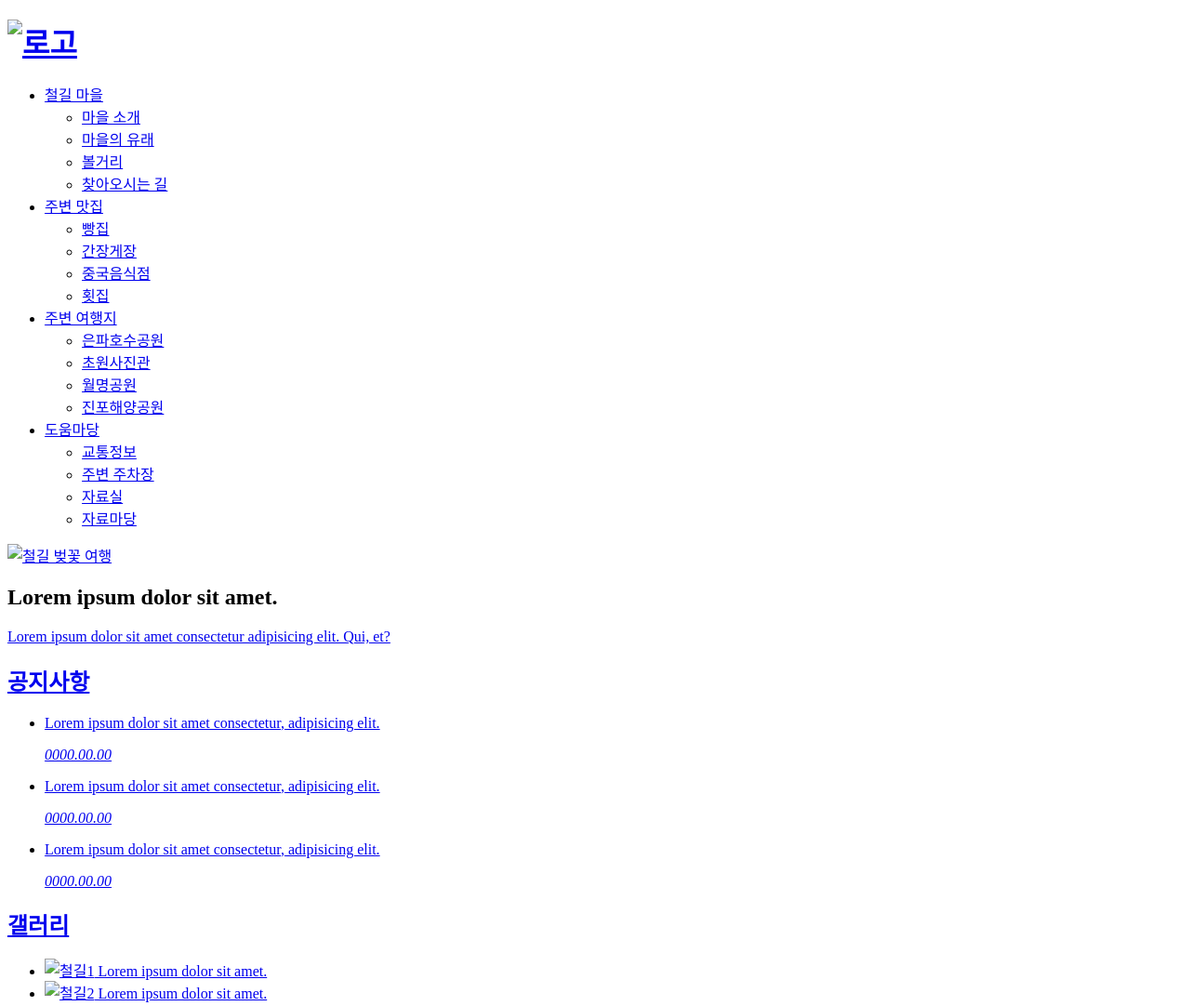
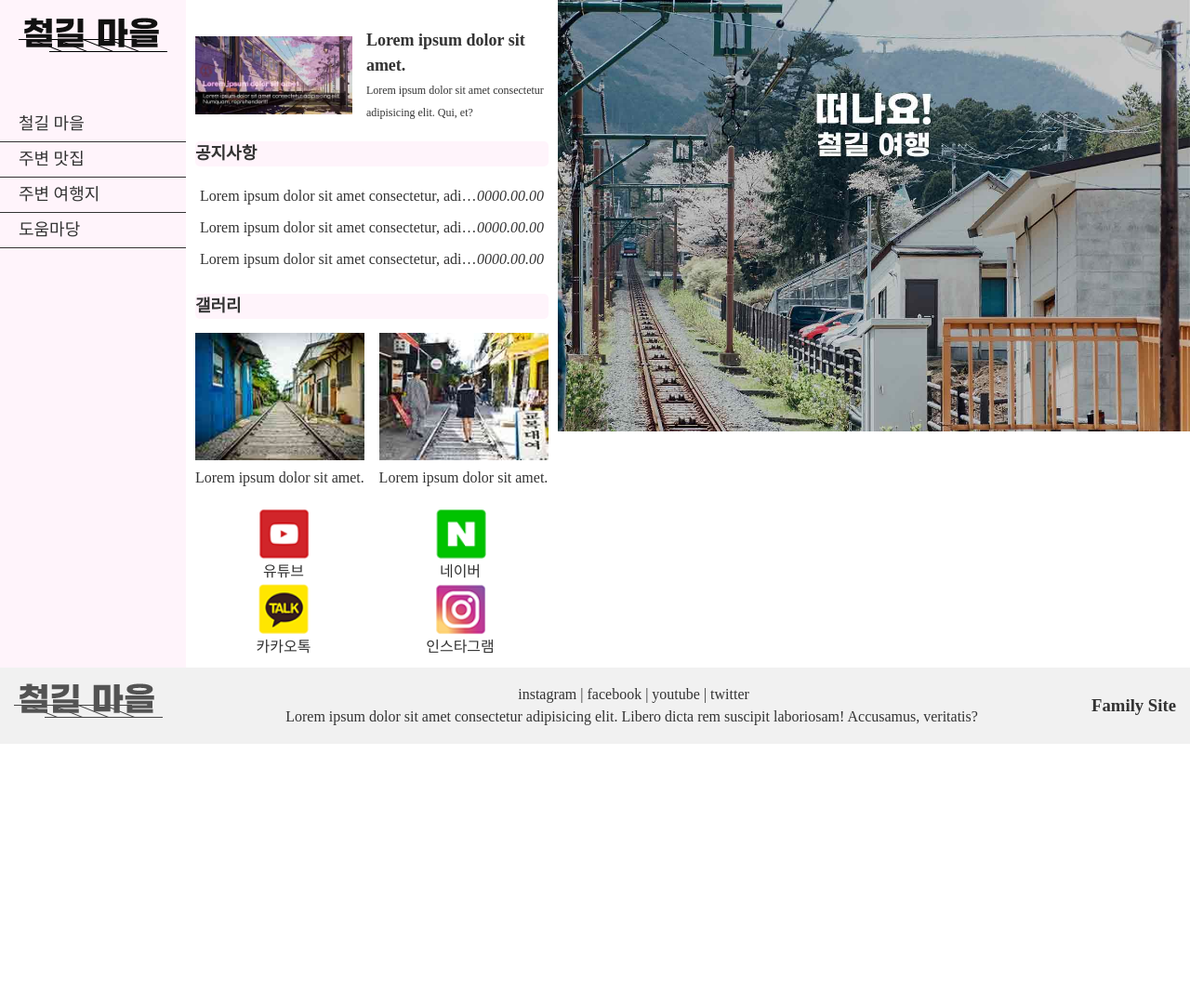
Before and after one commit to jvv00/wdf2310_exam, a plain HTML site: page index.html in a window 1280 px wide. Shown: the top 1082 px of the page at 93% size. After the commit the page ends 800 px from the top, so only its background shows below. Drawn offline with Linux system fonts and the light colour scheme; the site is published under a folder, as on GitHub Pages, so addresses that start at the root find nothing.

Commit message:
src 경로 수정

```diff
--- a/index.html
+++ b/index.html
@@ -4,16 +4,16 @@
     <meta charset="UTF-8">
     <meta name="viewport" content="width=device-width, initial-scale=1.0">
     <title>철길 마을</title>
-    <link rel="stylesheet" href="/css/comm.css">
-    <script src="/script/jquery-3.5.1.min.js"></script>
-    <script defer src="/script/comm.js"></script>
+    <link rel="stylesheet" href="./css/comm.css">
+    <script src="./script/jquery-3.5.1.min.js"></script>
+    <script defer src="./script/comm.js"></script>
 </head>
 <body>
     <div class="wrap">
         <div class="inner">
         <header id="header">
              <h1><a href="#">
-                <img src="/images/logo.png" alt="로고">
+                <img src="./images/logo.png" alt="로고">
             </a></h1>
             <nav id="gnb">
                 <ul class="depth1">
@@ -60,7 +60,7 @@
             <div class="contents">
                 <div class="banner">
                     <div class="banner_img">
-                    <a href="#"><img src="/images/banner.jpg" alt="철길 벚꽃 여행"></a>
+                    <a href="#"><img src="./images/banner.jpg" alt="철길 벚꽃 여행"></a>
                     </div>
                     <div class="banner_link">
                         <h2>Lorem ipsum dolor sit amet.</h2>
@@ -78,26 +78,26 @@
                 <div class="gallery">
                     <h2><a href="#">갤러리</a></h2>
                     <ul>
-                        <li><a href="#"><img src="/images/gallery1.jpg" alt="철길1"> Lorem ipsum dolor sit amet.</a></li>
-                        <li><a href="#"><img src="/images/gallery2.jpg" alt="철길2"> Lorem ipsum dolor sit amet.</a></li>
+                        <li><a href="#"><img src="./images/gallery1.jpg" alt="철길1"> Lorem ipsum dolor sit amet.</a></li>
+                        <li><a href="#"><img src="./images/gallery2.jpg" alt="철길2"> Lorem ipsum dolor sit amet.</a></li>
                     </ul>
                 </div>
                 <div class="goto">
                     <ul>
-                        <li><a href="#"><img src="/images/goto1.png" alt="유튜브 바로가기"><p>유튜브</p></a></li>
-                        <li><a href="#"><img src="/images/goto2.png" alt="네이버 바로가기"><p>네이버</p></a></li>
+                        <li><a href="#"><img src="./images/goto1.png" alt="유튜브 바로가기"><p>유튜브</p></a></li>
+                        <li><a href="#"><img src="./images/goto2.png" alt="네이버 바로가기"><p>네이버</p></a></li>
                     </ul>
                     <ul>
-                        <li><a href="#"><img src="/images/goto3.png" alt="카카오톡 바로가기"><p>카카오톡</p></a></li>
-                        <li><a href="#"><img src="/images/goto4.png" alt="인스타그램 바로가기"><p>인스타그램</p></a></li>
+                        <li><a href="#"><img src="./images/goto3.png" alt="카카오톡 바로가기"><p>카카오톡</p></a></li>
+                        <li><a href="#"><img src="./images/goto4.png" alt="인스타그램 바로가기"><p>인스타그램</p></a></li>
                     </ul>
                 </div>
             </div>
             <div class="slide">
                 <ul>
-                    <li><a href="#"><img src="/images/slide1.jpg" alt="떠나요 철길여행"></a></li>
-                    <li><a href="#"><img src="/images/slide2.jpg" alt="떠나요 철길여행"></a></li>
-                    <li><a href="#"><img src="/images/slide3.jpg" alt="떠나요 철길여행"></a></li>
+                    <li><a href="#"><img src="./images/slide1.jpg" alt="떠나요 철길여행"></a></li>
+                    <li><a href="#"><img src="./images/slide2.jpg" alt="떠나요 철길여행"></a></li>
+                    <li><a href="#"><img src="./images/slide3.jpg" alt="떠나요 철길여행"></a></li>
                 </ul>
             </div>
 
@@ -106,7 +106,7 @@
         <footer id="footer">
             <h2>
             <a href="#">
-                <img src="/images/logo.png" alt="로고">
+                <img src="./images/logo.png" alt="로고">
             </a>
         </h2>
             <div class="footer_menu">
```
